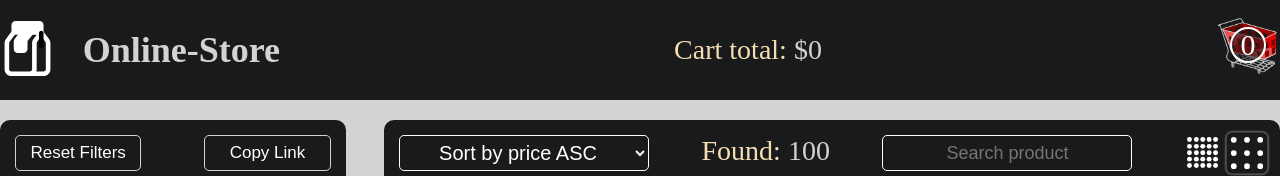
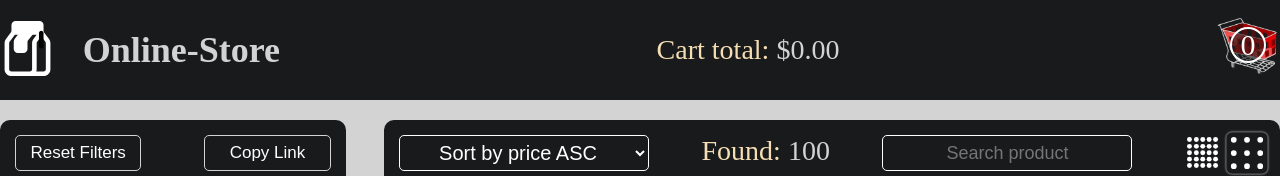
Before and after one commit to Mornival/Online-Store, a React (Create React App) app in the folder online-store/: page / in a window 1280 px wide. Shown: the top 176 px of the page. Built offline with nearby package versions, Linux system fonts and the light colour scheme.

Commit message:
feat: adding to cart with error

```diff
--- a/online-store/src/App.tsx
+++ b/online-store/src/App.tsx
@@ -1,3 +1,4 @@
+import {useState} from 'react';
 import MainHeader from './Components/mainHeader/mainHeader';
 import MainContent from './Components/mainContent/mainContent';
 import MainFilters from './Components/mainFilters/mainFilters';
@@ -8,7 +9,8 @@ import MainProducts from './Components/mainProducts/mainProducts';
 import MainFooter from './Components/mainFooter/mainFooter';
 import { dataProducts } from './data/data';
 import './App.scss';
-import { useState } from 'react';
+
+import ContextProducts from './Components/context/contextProducts';
 
 function App() {
   const {products} = dataProducts;
@@ -18,15 +20,14 @@ function App() {
   const [minPrice, maxPrice]:number[] = [Math.min(...prices),Math.max(...prices)];
   const [minStock, maxStock]:number[] = [Math.min(...stocks),Math.max(...stocks)];
 
-  const [countCart, setCountCart] = useState(0);
-
-  function updateCountCart(added:boolean):void{
-    setCountCart(countCart => added ? countCart += 1 : countCart -= 1);
-  }
+  const [dataCart, setDataCart] = useState([]);
 
   return (
-    <>
-      <MainHeader countCart={countCart}/>
+    <ContextProducts.Provider value={{
+      dataCart,
+      setDataCart
+    }}>
+      <MainHeader/>
       <MainContent>
         <MainFilters>
           <MainFilterCategory />
@@ -38,10 +39,10 @@ function App() {
                                 minValue={minStock}
                                 maxValue={maxStock}/>
         </MainFilters>
-        <MainProducts updateCountCart={(added:boolean):void=>updateCountCart(added)} />
+        <MainProducts />
       </MainContent>
       <MainFooter/>
-    </>
+    </ContextProducts.Provider>
   );
 }
 
--- /dev/null
+++ b/online-store/src/Components/context/contextProducts.tsx
@@ -0,0 +1,6 @@
+import { createContext } from "react";
+import { ICard } from "../../types/types";
+
+const ContextProducts = createContext(null);
+
+export default ContextProducts;
--- a/online-store/src/Components/mainHeader/mainHeader.tsx
+++ b/online-store/src/Components/mainHeader/mainHeader.tsx
@@ -1,9 +1,16 @@
 import './mainHeader.scss';
 import cartImage from './cart.png';
 import logoImage from './packet.svg';
+import { useContext } from 'react';
+import ContextProducts from '../context/contextProducts';
+import { ICard } from '../../types/types';
 
-const MainHeader = ({countCart}:{countCart:number}) => {
-    return (
+const MainHeader = () => {
+    const {dataCart} = useContext(ContextProducts);
+    const sumCartTotal = dataCart.reduce(
+        (accumulator:number, currentValue:ICard) => accumulator + currentValue.price,
+        0
+      );    return (
         <header className='header'>
             <div className="container">
                 <div className='header__logo'>
@@ -11,11 +18,11 @@ const MainHeader = ({countCart}:{countCart:number}) => {
                     <a href="#"><h1>Online-Store</h1></a>
                 </div>
                 <div className='header__total-cart'>
-                    Cart total: <span>$0</span>
+                    Cart total: <span>{`$${sumCartTotal}.00`}</span>
                 </div>
                 <div className='header__cart'>
                     <img src={cartImage} alt="packet" />
-                    <div className='header__cart__count'>{countCart}</div>
+                    <div className='header__cart__count'>{dataCart.length}</div>
                 </div>
             </div>
         </header>
--- a/online-store/src/Components/mainProducts/mainProducts.tsx
+++ b/online-store/src/Components/mainProducts/mainProducts.tsx
@@ -6,7 +6,7 @@ import './mainProducts.scss';
 import bigMenu from './small.svg';
 import smallMenu from './big.svg';
 
-const MainProducts = ({updateCountCart}:{updateCountCart: (added:boolean)=>void}) => {
+const MainProducts = () => {
     const {products} = dataProducts;
     const [widthCard, setWidthCard] = useState(350);
     const [searchData, setSearchData] = useState('');
@@ -106,6 +106,7 @@ const MainProducts = ({updateCountCart}:{updateCountCart: (added:boolean)=>void}
                 {visibleProducts().length ?
                     visibleProducts().map(item => (
                         <MainProductsItem key={item.id}
+                            id={item.id}
                             title={item.title}
                             price={item.price}
                             discountPercentage={item.discountPercentage}
@@ -114,8 +115,7 @@ const MainProducts = ({updateCountCart}:{updateCountCart: (added:boolean)=>void}
                             brand={item.brand}
                             category={item.category}
                             thumbnail={item.thumbnail}
-                            widthCard={widthCard}
-                            updateCountCart={(added:boolean):void=>updateCountCart(added)}/>
+                            widthCard={widthCard}/>
                     )) :
                     <div className='not-found'>No products found...	&#9785;</div>
                 }
--- a/online-store/src/Components/mainProductsItem/mainProductsItem.tsx
+++ b/online-store/src/Components/mainProductsItem/mainProductsItem.tsx
@@ -1,29 +1,34 @@
-import {useState, useEffect} from 'react';
+import {useState, useContext, useEffect} from 'react';
 import './mainProductsItem.scss';
+import ContextProducts from '../context/contextProducts';
+import { ICard } from '../../types/types';
 
-interface ICard {
-    key?: number,
-    title: string,
-    price: number,
-    discountPercentage: number,
-    rating: number,
-    stock: number,
-    brand: string,
-    category: string,
-    thumbnail: string,
-    widthCard:number,
-    updateCountCart:(added:boolean)=>void
-}
 
-const MainProductsItem = ({ title, price, discountPercentage, rating, stock, brand, category, thumbnail, widthCard, updateCountCart }: ICard) => {
+const MainProductsItem = ({ id, title, price, discountPercentage, rating, stock, brand, category, thumbnail, widthCard }: ICard) => {
    const [buttonState, setButtonState] = useState(true);
    const boxShadow = buttonState ? 'none' : '0 0 25px wheat';
-
+   const {dataCart, setDataCart} = useContext(ContextProducts);
 
    function onAddCart() {
+        if(buttonState) {
+            setDataCart([...dataCart,{id, title, price, discountPercentage, rating, stock, brand, category, thumbnail}]);
+        } else {
+            dataCart.find((item:ICard) => {
+                if(item.id === id) {
+                    setDataCart(dataCart.filter((item:ICard)=> item.id !== id));
+                }
+            })
+        }
         setButtonState(buttonState => !buttonState);
-        updateCountCart(buttonState);
    }
+
+    useEffect(() => {
+        dataCart.find((item:ICard) => {
+            if (item.id === id) {
+                setButtonState(false);
+            }
+        })
+    })
 
     return (
         <div style={{
```
Also changed, not shown: online-store/src/types/types.tsx (+14 -0 lines).
